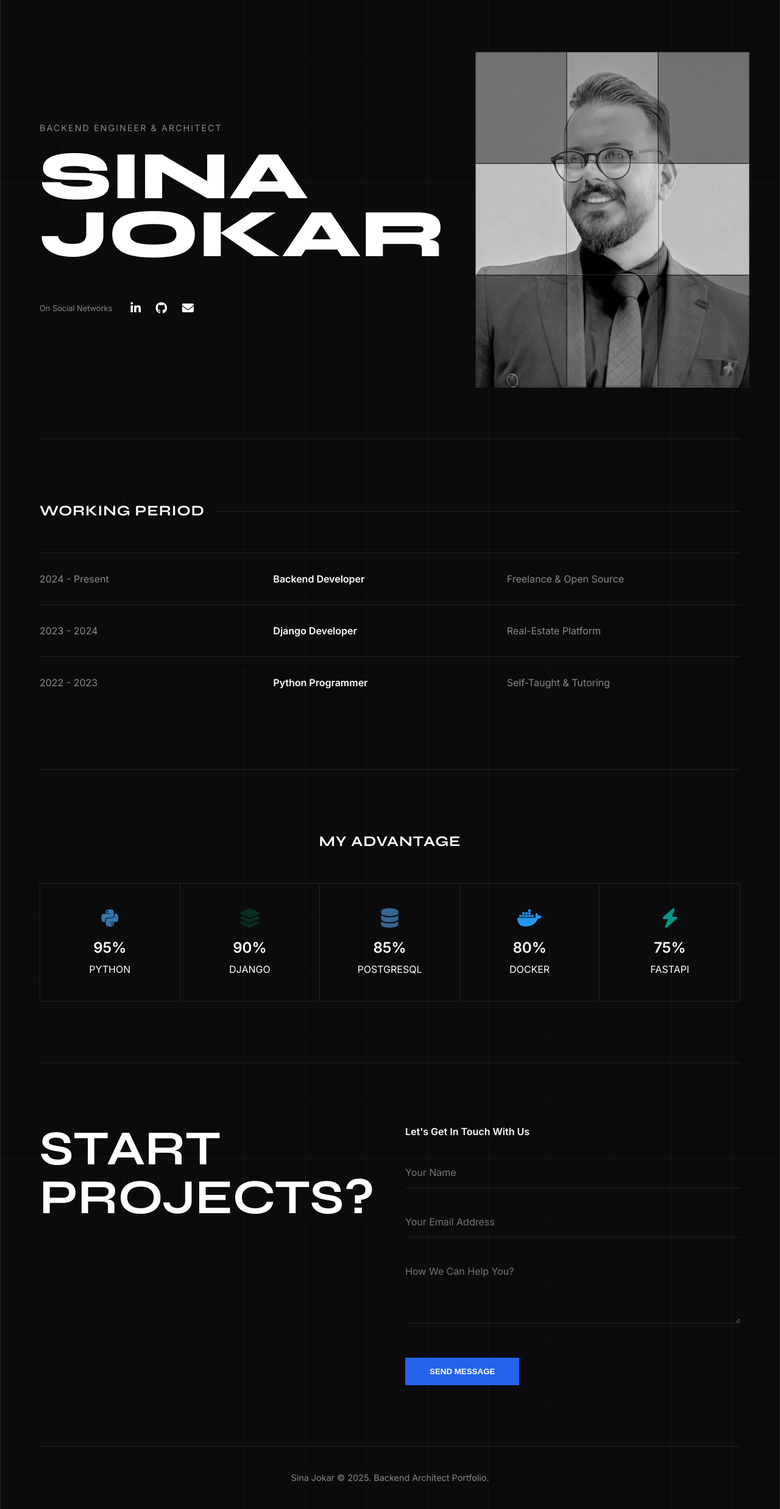
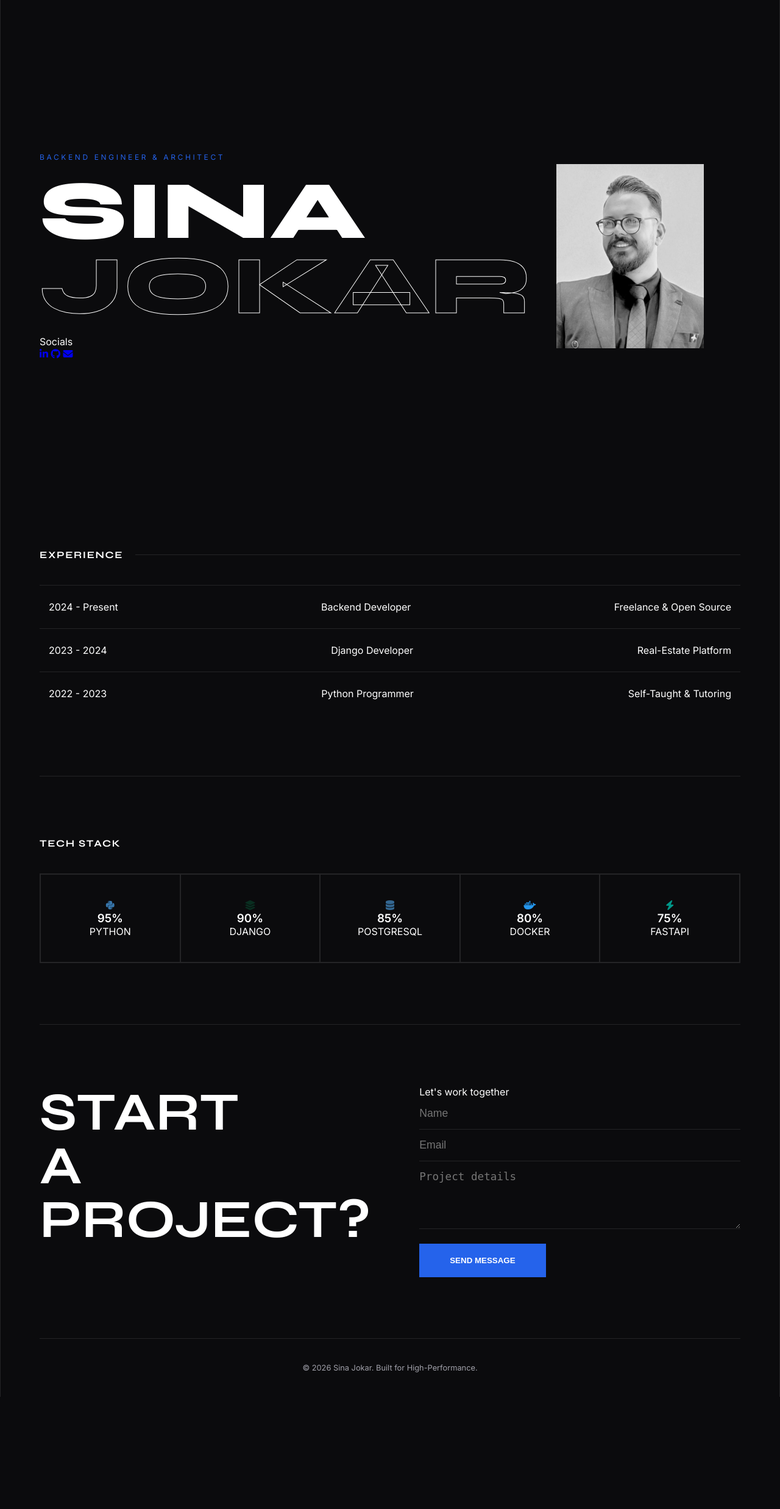
Before and after one commit to sinajokarr/Portfolio, a Django app: page / in a window 1280 px wide. Shown: the whole page at 61% size. After the commit the page ends 2290 px from the top, so only its background shows below. Run offline with Django 5.2, Linux system fonts and the light colour scheme.

Commit message:
update : app css

```diff
--- a/core/static/style.css
+++ b/core/static/style.css
@@ -1,194 +1,210 @@
-/* --- RESET & VARIABLES --- */
 :root {
     --bg-dark: #0b0b0d;
     --text-white: #ffffff;
-    --text-grey: #888888;
-    --border-color: #222;
-    --grid-line: rgba(0, 0, 0, 0.5); /* رنگ خطوط روی عکس */
+    --text-grey: #a1a1aa;
+    --accent-blue: #2563eb;
+    --border-color: rgba(255, 255, 255, 0.1);
     --font-main: 'Inter', sans-serif;
     --font-display: 'Syne', sans-serif;
 }
 
-* { margin: 0; padding: 0; box-sizing: border-box; }
+/* --- RESET & FOUNDATION --- */
+* {
+    margin: 0;
+    padding: 0;
+    box-sizing: border-box;
+}
 
-body {
+html, body {
+    max-width: 100%;
+    overflow-x: hidden; /* جلوگیری قطعی از بیرون زدن محتوا */
     background-color: var(--bg-dark);
     color: var(--text-white);
     font-family: var(--font-main);
-    line-height: 1.5;
-    overflow-x: hidden;
+    -webkit-font-smoothing: antialiased;
 }
 
-a { text-decoration: none; color: inherit; transition: 0.3s; }
-ul { list-style: none; }
+/* --- MAIN CONTAINER --- */
+.main-wrapper {
+    width: 100%;
+    max-width: 1440px;
+    margin: 0 auto;
+    padding-inline: 20px; /* پدینگ متناسب برای گوشی */
+    position: relative;
+}
 
-.main-wrapper {
-    max-width: 1400px;
-    margin: 0 auto;
-    padding: 0 5%;
-    border-left: 1px solid var(--border-color);
-    border-right: 1px solid var(--border-color);
-    min-height: 100vh;
-    /* پترن پس زمینه */
-    background:
-        linear-gradient(to right, rgba(255,255,255,0.03) 1px, transparent 1px),
-        linear-gradient(to bottom, rgba(255,255,255,0.03) 1px, transparent 1px);
-    background-size: 100px 100px;
+@media (min-width: 1024px) {
+    .main-wrapper {
+        padding-inline: 5vw;
+        border-inline: 1px solid var(--border-color);
+    }
 }
 
 /* --- HERO SECTION --- */
 .hero-section {
-    display: grid;
-    grid-template-columns: 1.2fr 1fr;
-    min-height: 90vh;
-    align-items: center;
-    border-bottom: 1px solid var(--border-color);
-    padding: 80px 0;
+    display: flex;
+    flex-direction: column;
+    padding-block: 80px 40px;
+    gap: 40px;
 }
 
-.hero-content { padding-right: 50px; }
-
-.role-tag {
-    font-size: 0.9rem; color: var(--text-grey);
-    letter-spacing: 2px; margin-bottom: 20px; text-transform: uppercase;
+@media (min-width: 900px) {
+    .hero-section {
+        display: grid;
+        grid-template-columns: 1.2fr 0.8fr;
+        min-height: 100vh;
+        align-items: center;
+        padding-block: 100px 60px;
+    }
 }
 
 .main-title {
     font-family: var(--font-display);
-    font-size: 7rem;
-    line-height: 0.85;
+    font-size: clamp(3rem, 12vw, 8.5rem); /* تایپوگرافی سیال */
+    line-height: 0.9;
     font-weight: 800;
-    margin-bottom: 60px;
+    text-transform: uppercase;
+    margin-block: 20px;
 }
 
-.outline-text { color: #fff; } /* در صورت نیاز میشه توخالی کرد */
+.outline-text {
+    color: transparent;
+    -webkit-text-stroke: 1px var(--text-white);
+}
 
-.social-links { display: flex; align-items: center; gap: 30px; }
-.social-label { font-size: 0.8rem; color: var(--text-grey); }
-.icons a { font-size: 1.2rem; margin-right: 20px; color: var(--text-white); }
-.icons a:hover { color: #2563eb; }
+.role-tag {
+    font-size: 0.75rem;
+    letter-spacing: 0.3em;
+    color: var(--accent-blue);
+}
 
-/* --- BLOOM VISUAL (THE GRID IMAGE) --- */
+/* --- HERO VISUAL (The Mesh) --- */
 .hero-visual {
+    width: 100%;
     display: flex;
     justify-content: center;
-    align-items: center;
-    position: relative;
 }
 
 .bloom-container {
-    width: 450px;
-    height: 550px;
+    width: 100%;
+    max-width: 420px;
+    aspect-ratio: 1 / 1; /* مربع در موبایل برای فضای بهتر */
     position: relative;
-    overflow: hidden; /* جلوگیری از بیرون زدگی */
-    background-color: #111;
+    overflow: hidden;
+    background: #111;
+}
+
+@media (min-width: 900px) {
+    .bloom-container { aspect-ratio: 4 / 5; }
 }
 
 .bloom-image {
-    width: 100%;
-    height: 100%;
+    width: 100%; height: 100%;
     object-fit: cover;
-    filter: grayscale(100%) contrast(1.1) brightness(0.9);
-    position: absolute;
-    top: 0; left: 0;
-    transition: 0.5s ease;
+    filter: grayscale(1) contrast(1.1);
+    transition: transform 0.8s ease;
 }
 
-.bloom-container:hover .bloom-image {
-    filter: grayscale(0%) contrast(1);
-    transform: scale(1.02);
+.bloom-container:hover .bloom-image { transform: scale(1.05); filter: grayscale(0); }
+
+/* --- SECTIONS --- */
+.section {
+    padding-block: 60px;
+    border-bottom: 1px solid var(--border-color);
+    width: 100%;
 }
 
-/* THE GRID LAYOUT */
-.bloom-grid {
-    position: absolute;
-    top: 0; left: 0;
-    width: 100%; height: 100%;
-    z-index: 2;
-    display: grid;
-    grid-template-columns: 1fr 1fr 1fr;
-    grid-template-rows: 1fr 1fr 1fr;
+@media (min-width: 768px) {
+    .section { padding-block: 100px; }
 }
 
-.cell {
-    border: 1px solid var(--grid-line);
-    position: relative;
-    transition: 0.3s;
+.section-header {
+    display: flex;
+    align-items: center;
+    gap: 20px;
+    margin-bottom: 40px;
 }
 
-/* افکت تیرگی گوشه ها */
-.cell.corner { background-color: rgba(0, 0, 0, 0.4); }
-.cell.top, .cell.bottom { background-color: rgba(0, 0, 0, 0.2); }
-.cell.center { background-color: transparent; border: 1px solid rgba(255,255,255,0.15); }
-
-/* هاور: گرید محو شود */
-.bloom-container:hover .cell {
-    background-color: transparent;
-    border-color: rgba(255, 255, 255, 0.05);
+.section-title {
+    font-family: var(--font-display);
+    font-size: 1rem;
+    letter-spacing: 0.1em;
+    text-transform: uppercase;
 }
 
-/* --- TIMELINE --- */
-.section { padding: 100px 0; border-bottom: 1px solid var(--border-color); }
-.section-header { margin-bottom: 50px; display: flex; align-items: center; gap: 20px; }
-.section-title { font-family: var(--font-display); font-size: 1.5rem; text-transform: uppercase; letter-spacing: 1px; }
-.line { flex-grow: 1; height: 1px; background: var(--border-color); }
+.line { flex: 1; height: 1px; background: var(--border-color); }
 
-.timeline-rows .row {
-    display: grid; grid-template-columns: 1fr 1fr 1fr;
-    padding: 30px 0; border-top: 1px solid var(--border-color);
-    color: var(--text-grey); transition: 0.3s;
+/* --- TIMELINE (Experience) --- */
+.row {
+    display: flex;
+    flex-direction: column;
+    padding-block: 25px;
+    border-top: 1px solid var(--border-color);
+    gap: 10px;
+    width: 100%;
 }
-.timeline-rows .row:hover {
-    color: #fff; background: rgba(255,255,255,0.02); padding-left: 20px;
+
+@media (min-width: 768px) {
+    .row {
+        flex-direction: row;
+        justify-content: space-between;
+        align-items: center;
+        padding-inline: 15px;
+    }
 }
-.role { font-weight: 700; color: #fff; }
 
-/* --- SKILLS --- */
-.center { justify-content: center; }
+.row:hover { background: rgba(255,255,255,0.03); }
+
+/* --- SKILLS GRID --- */
 .skills-grid {
-    display: grid; grid-template-columns: repeat(5, 1fr);
+    display: grid;
+    grid-template-columns: repeat(2, 1fr); /* دو ستونه در موبایل */
+    width: 100%;
     border: 1px solid var(--border-color);
 }
+
+@media (min-width: 650px) {
+    .skills-grid { grid-template-columns: repeat(3, 1fr); }
+}
+
+@media (min-width: 1024px) {
+    .skills-grid { grid-template-columns: repeat(5, 1fr); }
+}
+
 .skill-box {
-    padding: 40px 20px; text-align: center;
-    border-right: 1px solid var(--border-color); transition: 0.3s;
+    padding: 40px 10px;
+    text-align: center;
+    border: 0.5px solid var(--border-color);
 }
-.skill-box:last-child { border-right: none; }
-.skill-box:hover { background: rgba(255,255,255,0.05); }
-.skill-box i { font-size: 2rem; margin-bottom: 15px; display: block; }
-.skill-box h3 { font-size: 1.5rem; margin-bottom: 5px; }
 
 /* --- CONTACT --- */
-.contact-layout { display: grid; grid-template-columns: 1fr 1fr; gap: 50px; }
-.contact-title h2 { font-family: var(--font-display); font-size: 5rem; line-height: 1; }
-.contact-form { display: flex; flex-direction: column; gap: 30px; }
-.form-label { color: #fff; font-weight: 600; }
+.contact-layout {
+    display: grid;
+    grid-template-columns: 1fr;
+    gap: 40px;
+}
+
+@media (min-width: 1024px) {
+    .contact-layout { grid-template-columns: 1fr 1fr; gap: 80px; }
+}
+
+.contact-title h2 { font-family: var(--font-display); font-size: clamp(2.5rem, 8vw, 5.5rem); line-height: 1; }
 
 .input-group input, .input-group textarea {
-    width: 100%; background: transparent; border: none;
-    border-bottom: 1px solid var(--border-color); padding: 15px 0;
-    color: #fff; outline: none; font-family: var(--font-main); font-size: 1rem;
+    width: 100%; background: none; border: none;
+    border-bottom: 1px solid var(--border-color);
+    padding-block: 15px; color: #fff; font-size: 1.1rem;
+    outline: none;
 }
-.input-group input:focus, .input-group textarea:focus { border-bottom-color: #fff; }
+
+.input-group input:focus { border-bottom-color: var(--accent-blue); }
 
 .btn-submit {
-    align-self: flex-start; background: #2563eb; color: #fff;
-    border: none; padding: 15px 40px; font-weight: 700; cursor: pointer; margin-top: 20px;
+    background: var(--accent-blue); color: #fff;
+    padding: 20px 50px; border: none; font-weight: 800;
+    cursor: pointer; width: 100%; margin-top: 20px;
 }
 
-.footer { padding: 40px 0; text-align: center; color: var(--text-grey); font-size: 0.9rem; }
+@media (min-width: 768px) { .btn-submit { width: auto; } }
 
-/* --- MOBILE RESPONSIVE --- */
-@media(max-width: 900px) {
-    .hero-section { grid-template-columns: 1fr; text-align: center; gap: 50px; }
-    .hero-content { padding-right: 0; }
-    .social-links { justify-content: center; }
-
-    .bloom-container { width: 100%; max-width: 350px; height: 400px; margin: 0 auto; }
-
-    .timeline-rows .row { grid-template-columns: 1fr; gap: 10px; text-align: left; }
-    .skills-grid { grid-template-columns: repeat(2, 1fr); }
-    .contact-layout { grid-template-columns: 1fr; }
-    .contact-title h2 { font-size: 3.5rem; }
-    .main-wrapper { border: none; }
-}
+.footer { padding: 40px; text-align: center; color: var(--text-grey); font-size: 0.8rem; }
--- a/core/templates/index.html
+++ b/core/templates/index.html
@@ -3,31 +3,27 @@
 <html lang="en">
 <head>
     <meta charset="UTF-8">
-    <meta name="viewport" content="width=device-width, initial-scale=1.0">
+    <meta name="viewport" content="width=device-width, initial-scale=1.0, maximum-scale=5.0">
     <title>Sina Jokar | Backend Architect</title>
     <link rel="stylesheet" href="{% static 'style.css' %}">
     <link href="https://fonts.googleapis.com/css2?family=Inter:wght@300;400;600&family=Syne:wght@700;800&display=swap" rel="stylesheet">
     <link rel="stylesheet" href="https://cdnjs.cloudflare.com/ajax/libs/font-awesome/6.4.0/css/all.min.css">
 </head>
 <body>
-
     <div class="main-wrapper">
-
         <header class="hero-section">
-
             <div class="hero-content">
                 <p class="role-tag">BACKEND ENGINEER & ARCHITECT</p>
                 <h1 class="main-title">
                     SINA<br>
                     <span class="outline-text">JOKAR</span>
                 </h1>
-
                 <div class="social-links">
-                    <p class="social-label">On Social Networks</p>
+                    <p class="social-label">Socials</p>
                     <div class="icons">
-                        <a href="https://www.linkedin.com/in/sinajokar/" target="_blank"><i class="fab fa-linkedin-in"></i></a>
-                        <a href="https://github.com/sinajokarr" target="_blank"><i class="fab fa-github"></i></a>
-                        <a href="mailto:cnajokar11@yahoo.com"><i class="fas fa-envelope"></i></a>
+                        <a href="https://www.linkedin.com/in/sinajokar/" target="_blank" aria-label="LinkedIn"><i class="fab fa-linkedin-in"></i></a>
+                        <a href="https://github.com/sinajokarr" target="_blank" aria-label="GitHub"><i class="fab fa-github"></i></a>
+                        <a href="mailto:cnajokar11@yahoo.com" aria-label="Email"><i class="fas fa-envelope"></i></a>
                     </div>
                 </div>
             </div>
@@ -35,76 +31,65 @@
             <div class="hero-visual">
                 <div class="bloom-container">
                     <img src="{% static 'img/sina.jpg' %}" alt="Sina Jokar" class="bloom-image">
-
                     <div class="bloom-grid">
-                        <div class="cell corner"></div>
-                        <div class="cell top"></div>
-                        <div class="cell corner"></div>
-
-                        <div class="cell left"></div>
-                        <div class="cell center"></div> <div class="cell right"></div>
-
-                        <div class="cell corner"></div>
-                        <div class="cell bottom"></div>
-                        <div class="cell corner"></div>
+                        <div class="cell"></div><div class="cell"></div><div class="cell"></div>
+                        <div class="cell"></div><div class="cell center"></div><div class="cell"></div>
+                        <div class="cell"></div><div class="cell"></div><div class="cell"></div>
                     </div>
                 </div>
             </div>
-
         </header>
 
         <section class="section timeline">
             <div class="section-header">
-                <h2 class="section-title">WORKING PERIOD</h2>
+                <h2 class="section-title">Experience</h2>
                 <div class="line"></div>
             </div>
-
             <div class="timeline-rows">
-                <div class="row">
+                <article class="row">
                     <span class="date">2024 - Present</span>
                     <span class="role">Backend Developer</span>
                     <span class="comp">Freelance & Open Source</span>
-                </div>
-                <div class="row">
+                </article>
+                <article class="row">
                     <span class="date">2023 - 2024</span>
                     <span class="role">Django Developer</span>
                     <span class="comp">Real-Estate Platform</span>
-                </div>
-                <div class="row">
+                </article>
+                <article class="row">
                     <span class="date">2022 - 2023</span>
                     <span class="role">Python Programmer</span>
                     <span class="comp">Self-Taught & Tutoring</span>
-                </div>
+                </article>
             </div>
         </section>
 
         <section class="section skills">
             <div class="section-header center">
-                <h2 class="section-title">MY ADVANTAGE</h2>
+                <h2 class="section-title">Tech Stack</h2>
             </div>
-
             <div class="skills-grid">
-                <div class="skill-box">
+                <div class="skill-box" data-label="Python">
                     <i class="fab fa-python" style="color:#3776AB"></i>
                     <h3>95%</h3>
                     <p>PYTHON</p>
                 </div>
-                <div class="skill-box">
+                <div class="skill-box" data-label="Django">
                     <i class="fas fa-layer-group" style="color:#092E20"></i>
                     <h3>90%</h3>
                     <p>DJANGO</p>
                 </div>
-                <div class="skill-box">
+                <div class="skill-box" data-label="PostgreSQL">
                     <i class="fas fa-database" style="color:#336791"></i>
                     <h3>85%</h3>
                     <p>POSTGRESQL</p>
                 </div>
-                <div class="skill-box">
+                <div class="skill-box" data-label="Docker">
                     <i class="fab fa-docker" style="color:#2496ED"></i>
                     <h3>80%</h3>
                     <p>DOCKER</p>
                 </div>
-                <div class="skill-box">
+                <div class="skill-box" data-label="FastAPI">
                     <i class="fas fa-bolt" style="color:#009688"></i>
                     <h3>75%</h3>
                     <p>FASTAPI</p>
@@ -115,18 +100,18 @@
         <section class="section contact" id="contact">
             <div class="contact-layout">
                 <div class="contact-title">
-                    <h2>START<br>PROJECTS?</h2>
+                    <h2>START<br>A PROJECT?</h2>
                 </div>
                 <form class="contact-form" id="contactForm">
-                    <p class="form-label">Let's Get In Touch With Us</p>
+                    <p class="form-label">Let's work together</p>
                     <div class="input-group">
-                        <input type="text" id="name" placeholder="Your Name" required>
+                        <input type="text" id="name" placeholder="Name" required>
                     </div>
                     <div class="input-group">
-                        <input type="email" id="email" placeholder="Your Email Address" required>
+                        <input type="email" id="email" placeholder="Email" required>
                     </div>
                     <div class="input-group">
-                        <textarea id="message" placeholder="How We Can Help You?" rows="4" required></textarea>
+                        <textarea id="message" placeholder="Project details" rows="4" required></textarea>
                     </div>
                     <button type="submit" class="btn-submit">SEND MESSAGE</button>
                 </form>
@@ -134,11 +119,9 @@
         </section>
 
         <footer class="footer">
-            <p>Sina Jokar © 2025. Backend Architect Portfolio.</p>
+            <p>© 2026 Sina Jokar. Built for High-Performance.</p>
         </footer>
-
     </div>
-
     <script src="{% static 'script.js' %}"></script>
 </body>
 </html>
```
Also changed, not shown: core/settings.py (+5 -3 lines).
